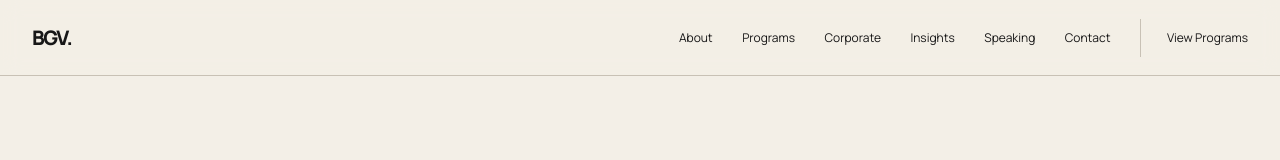
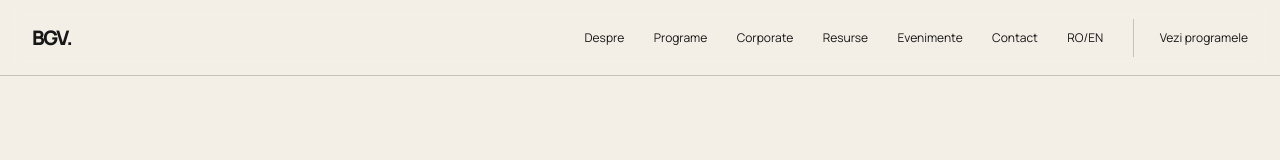
Before and after one commit to ivanovroxana1988-arch/bogdanvizitiu, a Next.js app: page /speaking in a window 1280 px wide. Shown: the top 160 px of the page. Built offline with nearby package versions, Linux system fonts and the light colour scheme.

Commit message:
Add bilingual navigation and language switch

```diff
--- a/components/header.tsx
+++ b/components/header.tsx
@@ -1,4 +1,37 @@
 'use client'
-import Link from 'next/link'; import {useState} from 'react'
-const links=[['About','/about'],['Programs','/programs'],['Corporate','/corporate'],['Insights','/insights'],['Speaking','/speaking'],['Contact','/contact']]
-export function Header(){const [open,setOpen]=useState(false);return <header className="header"><div className="shell nav"><Link href="/" className="logo" aria-label="Bogdan Vizitiu home">BGV.</Link><button className="menu" onClick={()=>setOpen(!open)} aria-expanded={open} aria-controls="navigation">Menu</button><nav id="navigation" className={open?'open':''} aria-label="Main navigation">{links.map(([l,h])=><Link onClick={()=>setOpen(false)} key={h} href={h}>{l}</Link>)}<Link className="nav-cta" href="/programs">View Programs</Link></nav></div></header>}
+
+import Link from 'next/link'
+import {usePathname,useSearchParams} from 'next/navigation'
+import {useState} from 'react'
+import {getCopy,getLocale,withLocale} from '@/lib/i18n'
+
+const links = [
+  ['about','/about'],
+  ['programs','/programs'],
+  ['corporate','/corporate'],
+  ['insights','/insights'],
+  ['speaking','/speaking'],
+  ['contact','/contact'],
+] as const
+
+export function Header(){
+  const [open,setOpen]=useState(false)
+  const pathname=usePathname()
+  const searchParams=useSearchParams()
+  const locale=getLocale(searchParams.get('lang'))
+  const copy=getCopy(locale)
+
+  return <header className="header"><div className="shell nav">
+    <Link href={withLocale('/',locale)} className="logo" aria-label="Bogdan Vizitiu home">BGV.</Link>
+    <button className="menu" onClick={()=>setOpen(!open)} aria-expanded={open} aria-controls="navigation">{copy.navigation.menu}</button>
+    <nav id="navigation" className={open?'open':''} aria-label="Main navigation">
+      {links.map(([key,href])=><Link onClick={()=>setOpen(false)} key={href} href={withLocale(href,locale)}>{copy.navigation[key]}</Link>)}
+      <span className="language-switch" aria-label="Language">
+        <Link href={withLocale(pathname,'ro')} aria-current={locale==='ro'?'page':undefined}>RO</Link>
+        <span aria-hidden>/</span>
+        <Link href={withLocale(pathname,'en')} aria-current={locale==='en'?'page':undefined}>EN</Link>
+      </span>
+      <Link className="nav-cta" href={withLocale('/programs',locale)}>{copy.navigation.programsCta}</Link>
+    </nav>
+  </div></header>
+}
```
